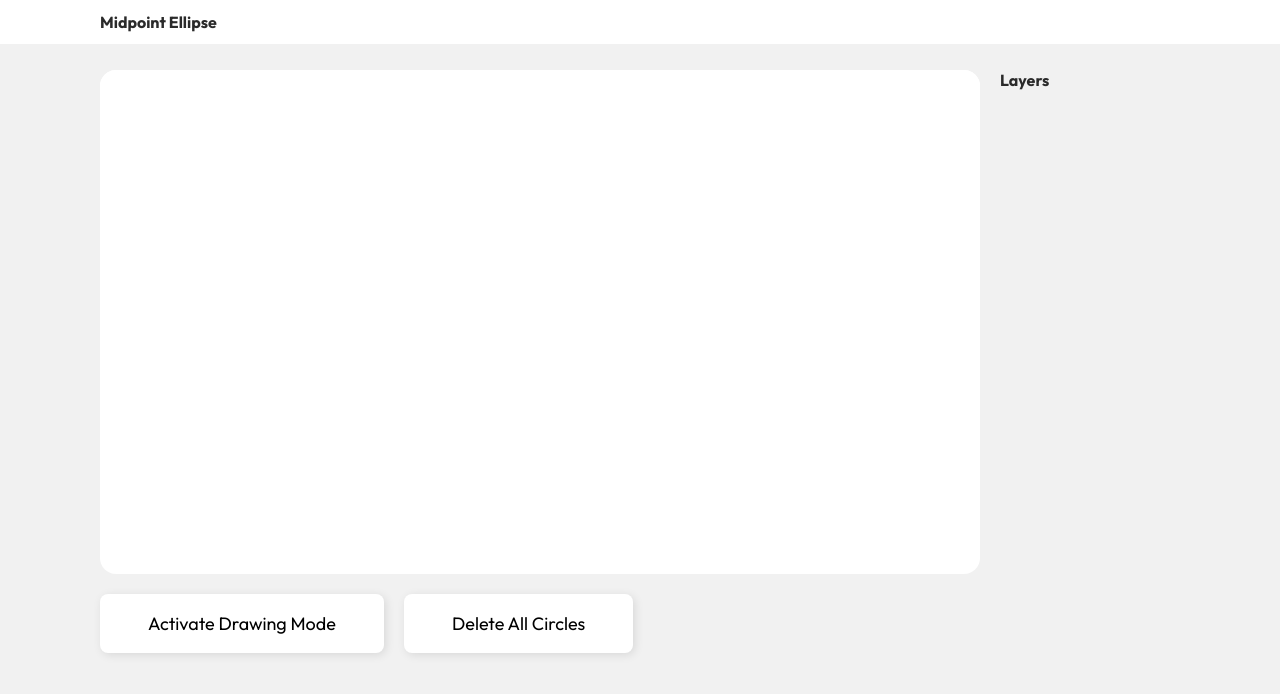
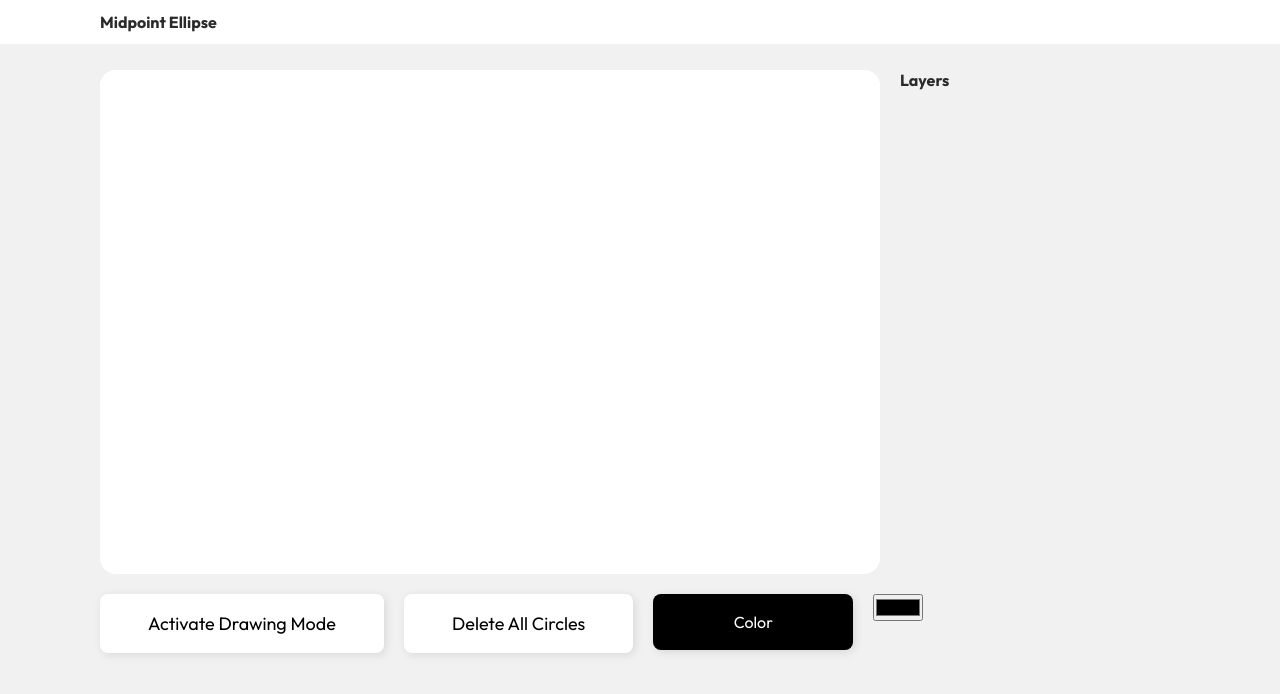
Before and after one commit to labadcloyd/graphics-finals, a Next.js app: page / in a window 1280 px wide. Shown: the top 694 px of the page. Built offline with nearby package versions, Linux system fonts and the light colour scheme.

Commit message:
added colors

```diff
--- a/src/layouts/Sketchpad/Sketchpad.js
+++ b/src/layouts/Sketchpad/Sketchpad.js
@@ -13,6 +13,7 @@ export default function Sketchpad() {
   const [isActive, setIsActive] = useState(false);
   const [layerCount, setLayerCount] = useState(0);
   const [permanentEllipses, setPermanentEllipses] = useState([]);
+  const [activeColor, setActiveColor] = useState("#000");
 
   function handleDeleteLayer(id) {
     const newPermEllips = [];
@@ -43,7 +44,7 @@ export default function Sketchpad() {
         };
       }
 
-      function drawEllipse(ctx, points, color = "black") {
+      function drawEllipse(ctx, points, color) {
         ctx.fillStyle = color;
         points.forEach(([x, y]) => {
           ctx.fillRect(x, y, 1, 1);
@@ -54,8 +55,8 @@ export default function Sketchpad() {
         ctx.clearRect(0, 0, canvas.width, canvas.height);
 
         // Draw all saved circles
-        permanentEllipses.forEach(({ points }) => {
-          drawEllipse(ctx, points, "black");
+        permanentEllipses.forEach(({ points, color }) => {
+          drawEllipse(ctx, points, color);
         });
 
         // Draw preview if exists
@@ -102,7 +103,12 @@ export default function Sketchpad() {
         setLayerCount(layerCount + 1);
         setPermanentEllipses((prev) => [
           ...prev,
-          { points: finalPoints, id: uuidv4(), sequence: layerCount },
+          {
+            points: finalPoints,
+            id: uuidv4(),
+            sequence: layerCount,
+            color: activeColor,
+          },
         ]);
       }
 
@@ -125,11 +131,11 @@ export default function Sketchpad() {
       ctx.clearRect(0, 0, canvas.width, canvas.height);
 
       // Draw all saved circles
-      permanentEllipses.forEach(({ points }) => {
-        drawEllipse(ctx, points, "black");
+      permanentEllipses.forEach(({ points, color }) => {
+        drawEllipse(ctx, points, color);
       });
 
-      function drawEllipse(ctx, points, color = "black") {
+      function drawEllipse(ctx, points, color) {
         ctx.fillStyle = color;
         points.forEach(([x, y]) => {
           ctx.fillRect(x, y, 1, 1);
@@ -173,6 +179,21 @@ export default function Sketchpad() {
         >
           Delete All Circles
         </button>
+        <label
+          className={css.colorLabel}
+          htmlFor='colorinput'
+          style={{ backgroundColor: activeColor }}
+        >
+          Color
+        </label>
+        <input
+          type='color'
+          className={css.colorInput}
+          id='colorinput'
+          onChange={(e) => {
+            setActiveColor(e.currentTarget.value);
+          }}
+        />
       </div>
     </div>
   );
--- a/src/layouts/Sketchpad/styles.module.css
+++ b/src/layouts/Sketchpad/styles.module.css
@@ -22,7 +22,7 @@
 }
 .layerWrapper {
 	width: 100%;
-	max-width: 200px;
+	max-width: 300px;
 	max-height: 500px;
 	height: 100%;
 	overflow-y: auto;
@@ -71,3 +71,23 @@
 	color: #fff;
 	background-color: rgb(204, 65, 65);
 }
+
+.colorLabel {
+	height: 56px;
+	max-width: 200px;
+	width: 100%;
+	border-radius: 8px;
+	border: none;
+	background-color: #fff;
+	z-index: 1;
+	display: flex;
+	justify-content: center;
+	align-items: center;
+	color: #fff;
+  box-shadow: 2px 2px 10px 0px rgba(0,0,0,0.10);
+  transition: .3s;
+}
+.colorInput {
+	transform: translateX(-200);
+	z-index: 0;
+}
```
